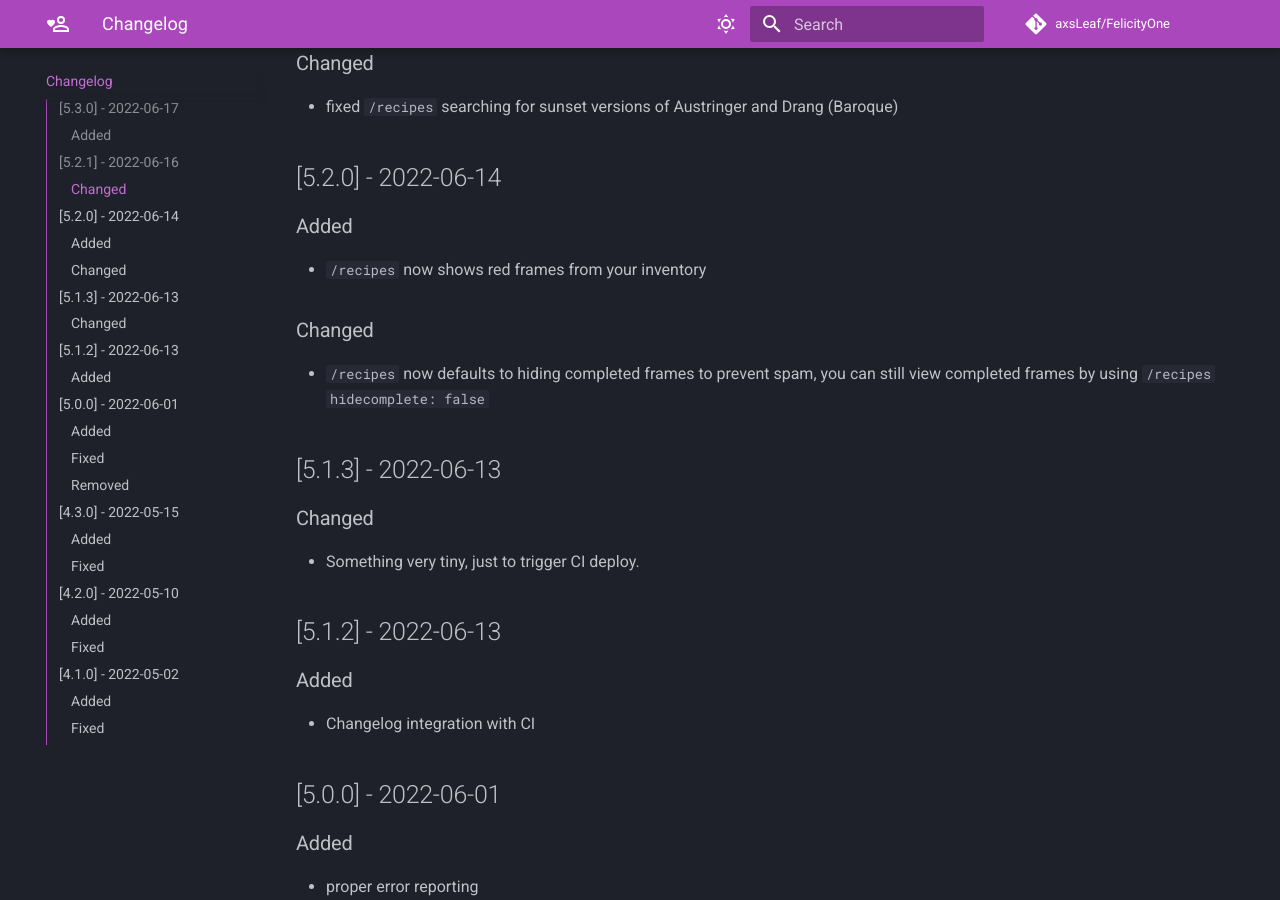
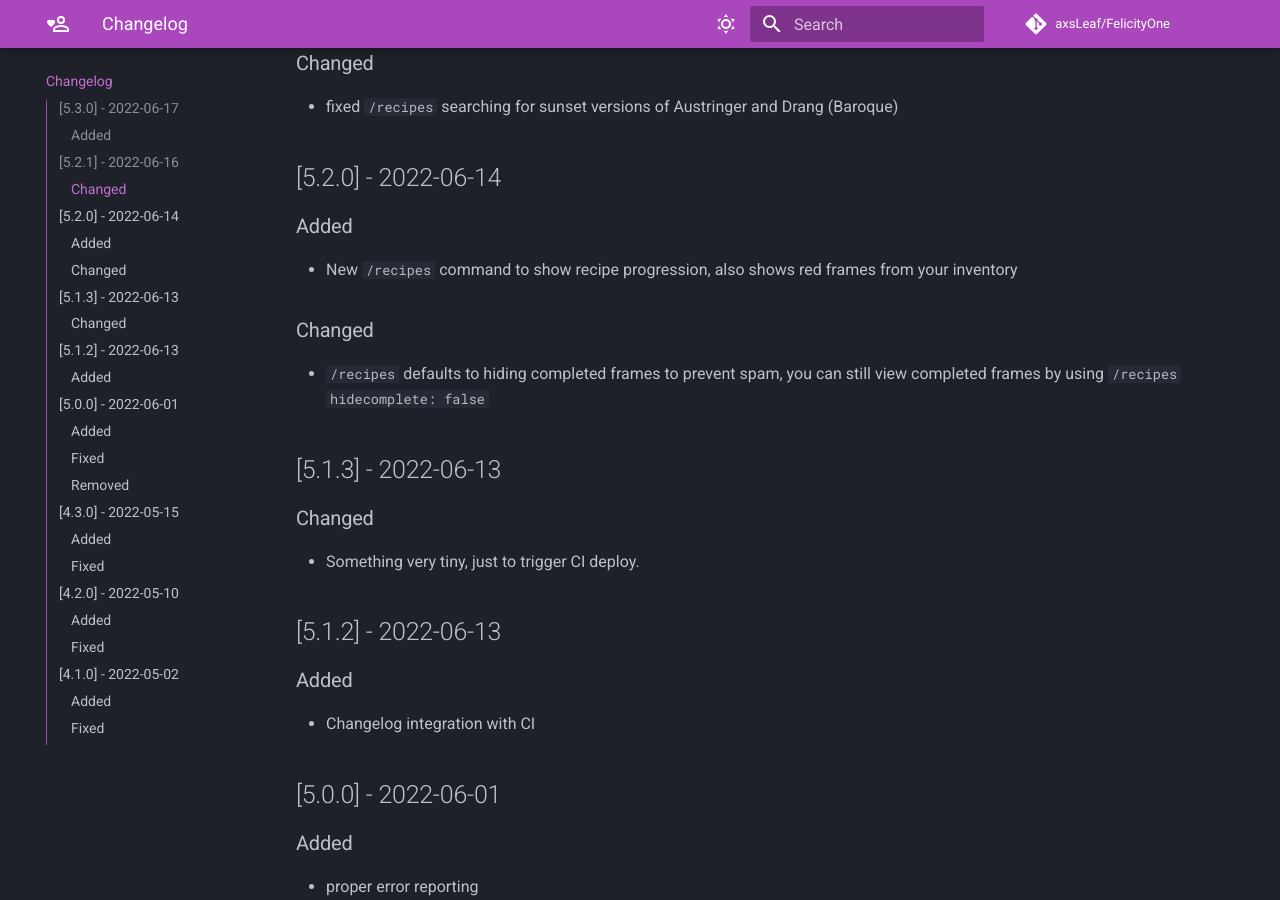
Before and after one commit to devFelicity/Felicity, an MkDocs documentation site: the page built from docs/changelog.md, in a window 1280 px wide and 900 px high, scrolled down 500 px. Built offline with MkDocs 1.6.1 and Material for MkDocs 9.7.7, drawn with Linux system fonts in a browser that asks for light colours; comment, search, counter and statistics services are not loaded.

Commit message:
Missed patchnote

```diff
--- a/docs/changelog.md
+++ b/docs/changelog.md
@@ -18,10 +18,10 @@ and this project adheres to [Semantic Versioning](https://semver.org/spec/v2.0.0
 
 ## [5.2.0] - 2022-06-14
 ### Added
-- `/recipes` now shows red frames from your inventory
+- New `/recipes` command to show recipe progression, also shows red frames from your inventory
 
 ### Changed
-- `/recipes` now defaults to hiding completed frames to prevent spam, you can still view completed frames by using `/recipes hidecomplete: false`
+- `/recipes` defaults to hiding completed frames to prevent spam, you can still view completed frames by using `/recipes hidecomplete: false`
 
 ## [5.1.3] - 2022-06-13
 ### Changed
```
